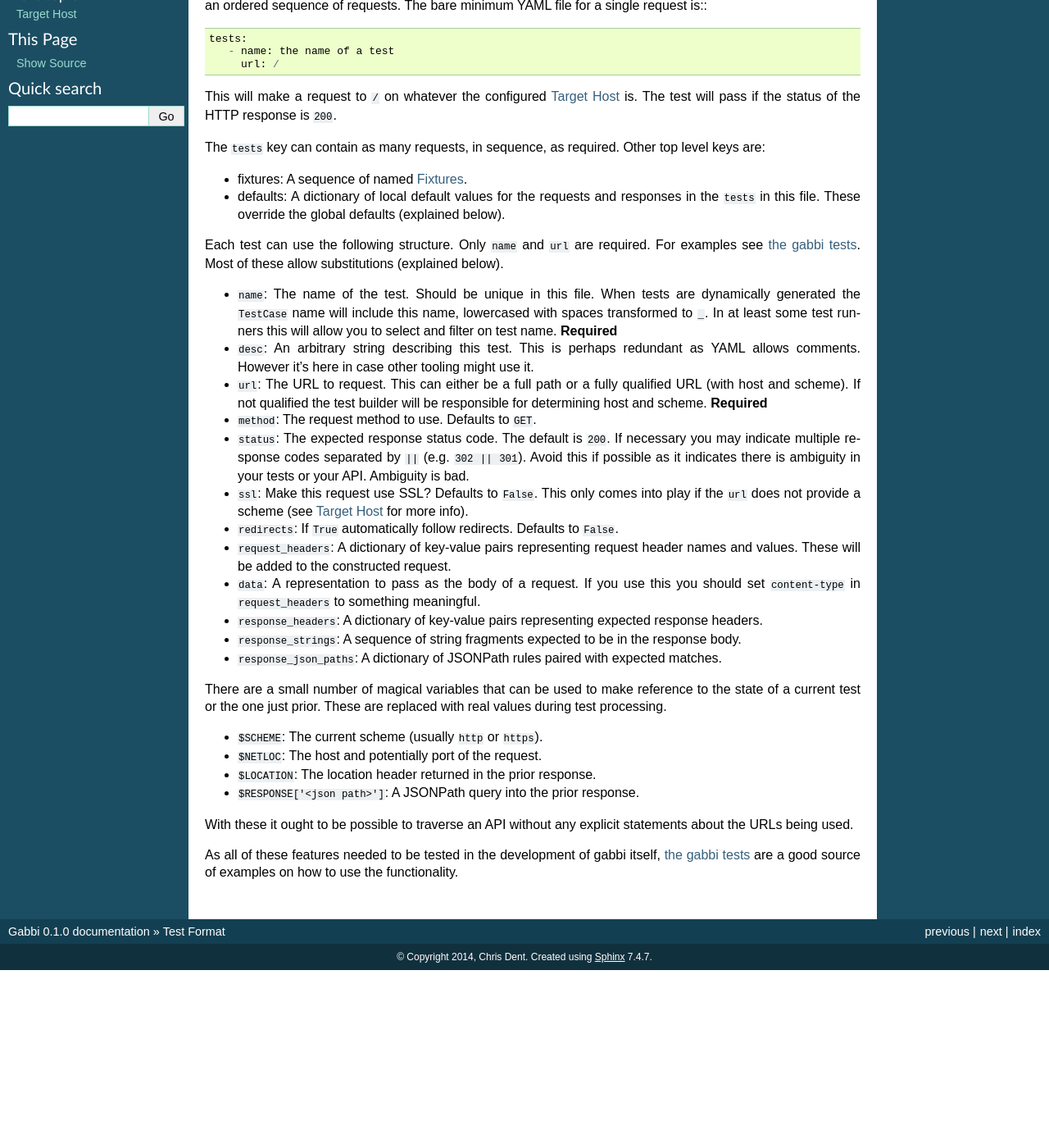
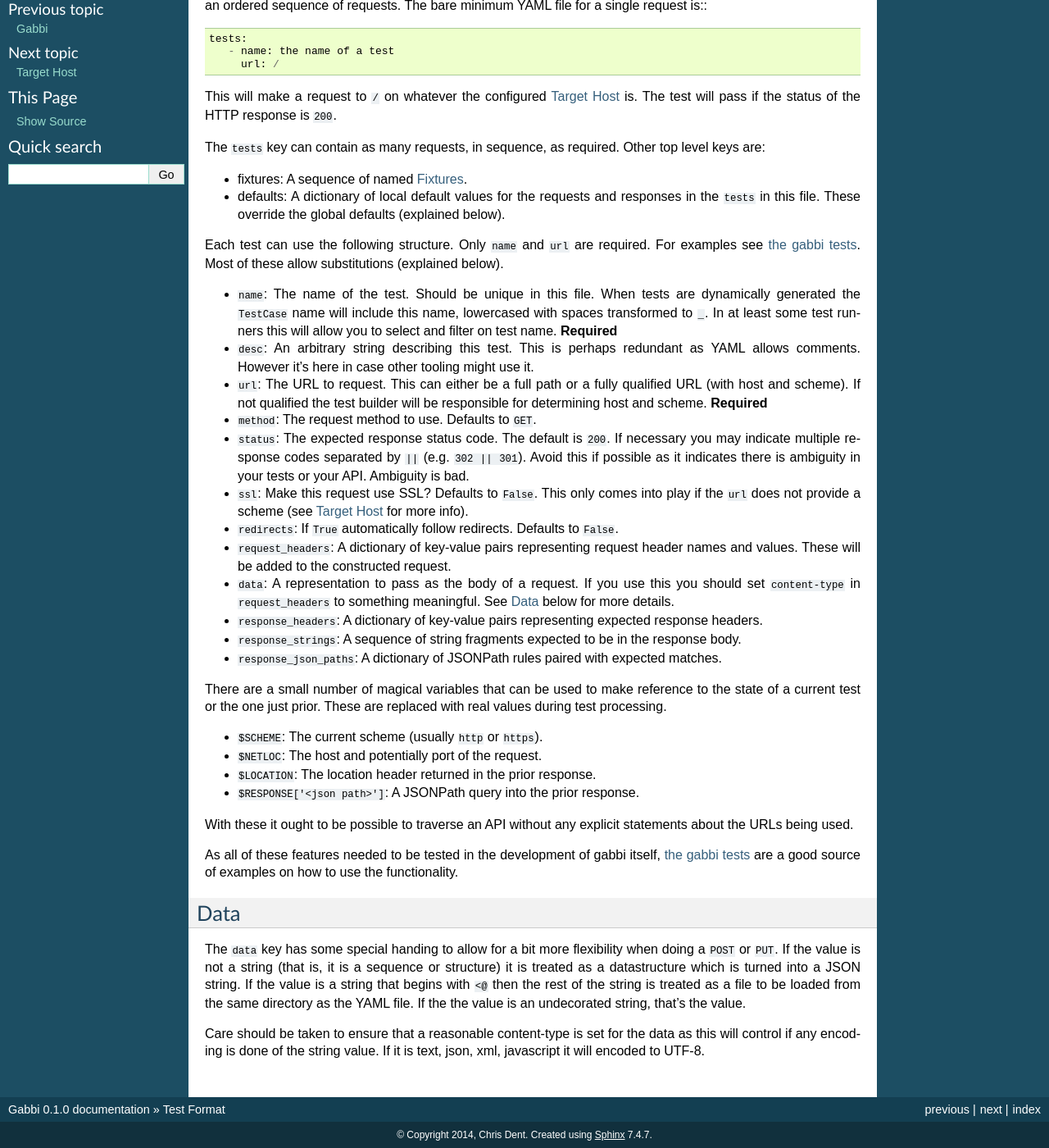
Before and after one commit to cdent/gabbi, a Sphinx documentation site: the page built from docs/source/format.rst, in a window 1280 px wide and 1400 px high, scrolled down 116 px. Shown: the whole window at 82% size. Built offline with Sphinx 7.4.7, drawn with Linux system fonts in a browser that asks for light colours; before the commit the page ends 1299 px from its top, so only the background shows below that; some of the changed text lies outside the part shown.

Commit message:
Update the format information with data's capabilities.
data can handle a string, a string indicating a file, and a data
structure.

```diff
--- a/docs/source/format.rst
+++ b/docs/source/format.rst
@@ -53,7 +53,7 @@
   constructed request.
 * ``data``: A representation to pass as the body of a request. If you
   use this you should set ``content-type`` in ``request_headers`` to
-  something meaningful.
+  something meaningful. See `Data`_ below for more details.
 * ``response_headers``: A dictionary of key-value pairs representing
   expected response headers.
 * ``response_strings``: A sequence of string fragments expected to be
@@ -78,4 +78,20 @@
 gabbi itself, `the gabbi tests`_ are a good source of examples on how
 to use the functionality.
 
+Data
+----
+
+The ``data`` key has some special handing to allow for a bit more
+flexibility when doing a ``POST`` or ``PUT``. If the value is not a
+string (that is, it is a sequence or structure) it is treated as a
+datastructure which is turned into a JSON string. If the value is a
+string that begins with ``<@`` then the rest of the string is treated
+as a file to be loaded from the same directory as the YAML file. If
+the the value is an undecorated string, that's the value.
+
+Care should be taken to ensure that a reasonable content-type is set
+for the data as this will control if any encoding is done of the
+string value. If it is text, json, xml, javascript it will encoded to
+UTF-8.
+
 .. _the gabbi tests: https://github.com/cdent/gabbi/tree/master/gabbi/gabbits_intercept
```
